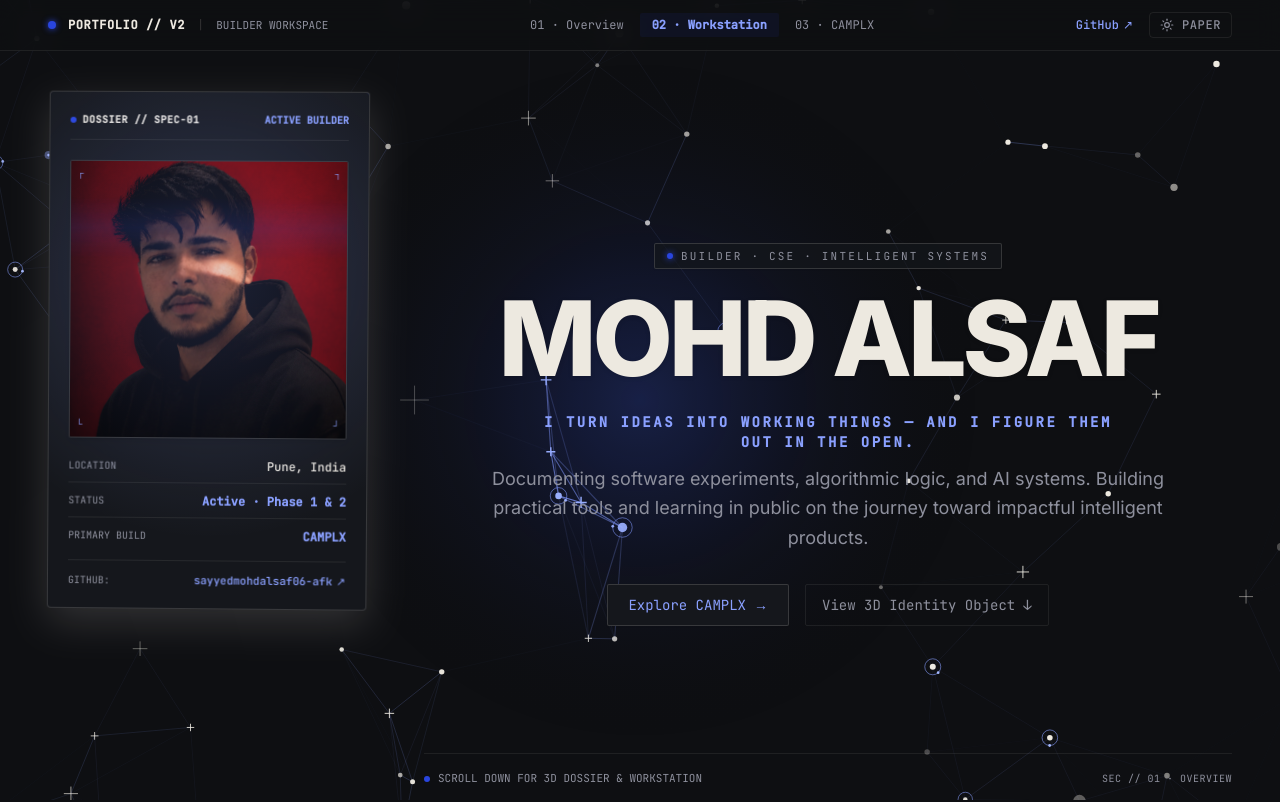
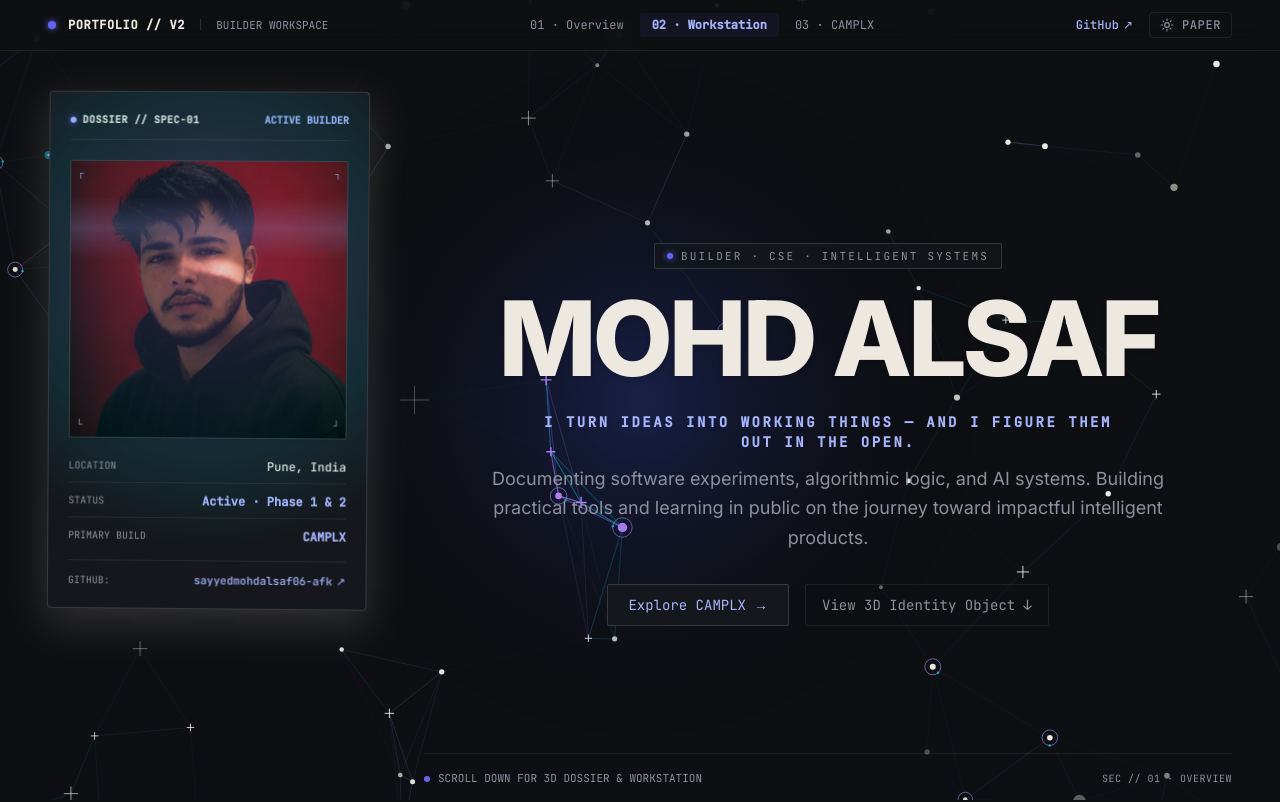
Before and after one commit to sayyedmohdalsaf06-afk/Portfolio, a Next.js app: page / in a window 1280 px wide. Shown: the top 802 px of the page. Built offline with nearby package versions, Linux system fonts and the light colour scheme; no server answers; a web font is replaced by a local one.

Commit message:
feat(design): upgrade lighting & glowing auras to aesthetic Neo-Cyber Aurora Violet & Cyan palette

```diff
--- a/src/app/globals.css
+++ b/src/app/globals.css
@@ -8,7 +8,7 @@
    ============================================================================= */
 
 :root {
-  /* Default Ambient Environment: Graphite */
+  /* Default Ambient Environment: Graphite with Neo-Cyber Aurora Lighting */
   --surface: #0e0f12;
   --surface-raised: #15171c;
   --surface-subtle: #111216;
@@ -17,9 +17,11 @@
   --hairline: rgba(237, 233, 224, 0.08);
   --hairline-strong: rgba(237, 233, 224, 0.16);
   --tick: rgba(237, 233, 224, 0.12);
-  --accent: #2a46e0;
-  --accent-ink: #8aa0ff;
-  --focus-ring: #8aa0ff;
+  --accent: #6366f1;
+  --accent-ink: #a5b4fc;
+  --accent-glow: #8b5cf6;
+  --accent-cyan: #06b6d4;
+  --focus-ring: #a5b4fc;
 
   --terminal-bg: #090a0d;
   --terminal-chrome: #121317;
@@ -39,9 +41,11 @@
   --hairline: rgba(237, 233, 224, 0.08);
   --hairline-strong: rgba(237, 233, 224, 0.16);
   --tick: rgba(237, 233, 224, 0.12);
-  --accent: #2a46e0;
-  --accent-ink: #8aa0ff;
-  --focus-ring: #8aa0ff;
+  --accent: #6366f1;
+  --accent-ink: #a5b4fc;
+  --accent-glow: #8b5cf6;
+  --accent-cyan: #06b6d4;
+  --focus-ring: #a5b4fc;
 
   --terminal-bg: #090a0d;
   --terminal-chrome: #121317;
@@ -58,9 +62,11 @@
   --hairline: rgba(22, 22, 26, 0.10);
   --hairline-strong: rgba(22, 22, 26, 0.18);
   --tick: rgba(22, 22, 26, 0.12);
-  --accent: #2a46e0;
-  --accent-ink: #2a46e0;
-  --focus-ring: #2a46e0;
+  --accent: #4f46e5;
+  --accent-ink: #4f46e5;
+  --accent-glow: #7c3aed;
+  --accent-cyan: #0891b2;
+  --focus-ring: #4f46e5;
 
   --terminal-bg: #111215;
   --terminal-chrome: #18191e;
--- a/src/components/sections/floating-photo-card.tsx
+++ b/src/components/sections/floating-photo-card.tsx
@@ -76,15 +76,15 @@ export function FloatingPhotoCard() {
       const transStr = `translate3d(${totalTransX.toFixed(2)}px, ${totalTransY.toFixed(2)}px, 0)`;
       card!.style.transform = `${transStr} ${rotStr}`;
 
-      // 4. Specular Glare Movement
+      // 4. Specular Glare Movement with Prismatic Violet & Cyan Highlights
       if (sheen) {
-        sheen.style.background = `radial-gradient(circle 380px at ${localMouseX}px ${localMouseY}px, rgba(138, 160, 255, 0.24), transparent 70%)`;
+        sheen.style.background = `radial-gradient(circle 380px at ${localMouseX}px ${localMouseY}px, rgba(167, 139, 250, 0.28) 0%, rgba(6, 182, 212, 0.14) 48%, transparent 72%)`;
       }
 
-      // 5. Breathing Underglow Aura
+      // 5. Breathing Aurora Underglow Aura
       if (glow) {
         const glowScale = 1.0 + Math.sin(time * 1.6) * 0.12 + (dragging ? 0.20 : 0);
-        const glowOpacity = 0.42 + Math.sin(time * 1.6) * 0.12 + (dragging ? 0.30 : 0);
+        const glowOpacity = 0.44 + Math.sin(time * 1.6) * 0.12 + (dragging ? 0.30 : 0);
         glow.style.transform = `translate3d(${totalTransX.toFixed(2)}px, ${(totalTransY + 16).toFixed(2)}px, -40px) scale(${glowScale.toFixed(3)})`;
         glow.style.opacity = `${glowOpacity.toFixed(2)}`;
       }
@@ -211,11 +211,11 @@ export function FloatingPhotoCard() {
     >
       {/* 3D Perspective Stage */}
       <div className="relative w-full [perspective:1200px]">
-        {/* Breathing Focus Blue Underglow Aura */}
+        {/* Breathing Aurora Violet & Cyan Underglow Aura */}
         <div
           ref={glowRef}
           aria-hidden="true"
-          className="absolute inset-x-4 -inset-y-3 rounded-full bg-[radial-gradient(ellipse_at_center,var(--accent)_0%,transparent_68%)] opacity-30 blur-2xl pointer-events-none -z-10 transition-opacity duration-300"
+          className="absolute inset-x-4 -inset-y-3 rounded-full bg-[radial-gradient(ellipse_at_center,rgba(139,92,246,0.65)_0%,rgba(6,182,212,0.28)_45%,transparent_72%)] opacity-35 blur-2xl pointer-events-none -z-10 transition-opacity duration-300"
         />
 
         {/* 3D Physical Card Chassis */}
@@ -237,7 +237,7 @@ export function FloatingPhotoCard() {
           {/* Animated Iridescent Edge Shimmer */}
           <div
             aria-hidden="true"
-            className="absolute -inset-[1px] rounded-sm pointer-events-none z-20 border border-[var(--accent)]/30 opacity-75 [mask-image:radial-gradient(circle_at_top_right,black,transparent_75%)]"
+            className="absolute -inset-[1px] rounded-sm pointer-events-none z-20 border border-[var(--accent-ink)]/35 opacity-80 [mask-image:radial-gradient(circle_at_top_right,black,transparent_75%)]"
           />
 
           {/* Top Meta Bar */}
@@ -246,7 +246,7 @@ export function FloatingPhotoCard() {
             style={{ transform: "translateZ(8px)" }}
           >
             <div className="flex items-center gap-1.5">
-              <span className="h-1.5 w-1.5 rounded-full bg-[var(--accent)] animate-pulse" aria-hidden="true" />
+              <span className="h-1.5 w-1.5 rounded-full bg-[var(--accent-ink)] animate-pulse shadow-[0_0_8px_var(--accent-glow)]" aria-hidden="true" />
               <span className="font-semibold text-[var(--text)] tracking-wider">DOSSIER // SPEC-01</span>
             </div>
             <span className="text-[var(--accent-ink)] font-semibold">ACTIVE BUILDER</span>
@@ -268,7 +268,7 @@ export function FloatingPhotoCard() {
             {/* Scanline Radar Sweep */}
             <div
               aria-hidden="true"
-              className="absolute inset-x-0 top-0 h-16 bg-gradient-to-b from-transparent via-[var(--accent)]/15 to-transparent pointer-events-none z-20 animate-[scanline_4s_ease-in-out_infinite]"
+              className="absolute inset-x-0 top-0 h-16 bg-gradient-to-b from-transparent via-[var(--accent-ink)]/25 to-transparent pointer-events-none z-20 animate-[scanline_4s_ease-in-out_infinite]"
             />
 
             {!imgError ? (
--- a/src/components/sections/project-experience.tsx
+++ b/src/components/sections/project-experience.tsx
@@ -205,13 +205,13 @@ export function ProjectExperience() {
       card!.style.transform = `${transStr} ${rotStr}`;
       card!.style.opacity = `${popOpacity.toFixed(2)}`;
 
-      // 4. Dynamic Holographic Glare Movement
+      // 4. Dynamic Holographic Glare Movement with Prismatic Violet & Cyan
       if (sheen) {
         const glareY = localMouseY + (1 - clamp(popProgress, 0, 1)) * 120;
-        sheen.style.background = `radial-gradient(circle 460px at ${localMouseX}px ${glareY.toFixed(1)}px, rgba(138, 160, 255, 0.26), transparent 70%)`;
+        sheen.style.background = `radial-gradient(circle 460px at ${localMouseX}px ${glareY.toFixed(1)}px, rgba(167, 139, 250, 0.30) 0%, rgba(6, 182, 212, 0.14) 48%, transparent 72%)`;
       }
 
-      // 5. Breathing & Radiant Pop Underglow Aura
+      // 5. Breathing & Radiant Aurora Pop Underglow Aura
       if (glow) {
         const glowScale = 0.70 + popProgress * 0.42 + (dragging ? 0.20 : 0);
         const glowOpacity = clamp(popProgress * 0.58 + (dragging ? 0.30 : 0), 0, 0.90);
@@ -303,7 +303,7 @@ export function ProjectExperience() {
       dragging = true;
       dragStartX = e.clientX - dragCurX;
       dragStartY = e.clientY - dragCurY;
-      document.body.classList.add("is-dragging-grid");
+      document.body.classList.add("is-dragging-card");
     }
 
     function onPointerUp() {
@@ -311,7 +311,7 @@ export function ProjectExperience() {
       dragging = false;
       dragTargetX = 0;
       dragTargetY = 0;
-      document.body.classList.remove("is-dragging-grid");
+      document.body.classList.remove("is-dragging-card");
     }
 
     function onPointerLeave() {
@@ -378,11 +378,11 @@ export function ProjectExperience() {
 
       {/* Interactive Physical Object Container */}
       <div className="relative w-full [perspective:1200px]">
-        {/* Ambient Focus Blue Underglow Aura */}
+        {/* Ambient Aurora Underglow Aura */}
         <div
           ref={glowRef}
           aria-hidden="true"
-          className="absolute inset-x-8 -inset-y-4 rounded-full bg-[radial-gradient(ellipse_at_center,var(--accent)_0%,transparent_68%)] opacity-25 blur-2xl pointer-events-none -z-10 transition-opacity duration-300"
+          className="absolute inset-x-8 -inset-y-4 rounded-full bg-[radial-gradient(ellipse_at_center,rgba(99,102,241,0.60)_0%,rgba(139,92,246,0.30)_40%,rgba(6,182,212,0.15)_65%,transparent_75%)] opacity-30 blur-2xl pointer-events-none -z-10 transition-opacity duration-300"
         />
 
         <div
--- a/src/components/system/background-field.tsx
+++ b/src/components/system/background-field.tsx
@@ -252,8 +252,10 @@ export function BackgroundField() {
             if (lineAlpha > 0.02) {
               ctx.lineWidth = p1.distToMouse < 150 ? 1.1 : 0.7;
               ctx.strokeStyle = isDark
-                ? `rgba(138, 160, 255, ${Math.min(0.92, lineAlpha)})`
-                : `rgba(42, 70, 224, ${Math.min(0.80, lineAlpha)})`;
+                ? (i % 2 === 0
+                    ? `rgba(167, 139, 250, ${Math.min(0.92, lineAlpha)})`
+                    : `rgba(6, 182, 212, ${Math.min(0.85, lineAlpha)})`)
+                : `rgba(79, 70, 229, ${Math.min(0.80, lineAlpha)})`;
               ctx.beginPath();
               ctx.moveTo(p1.px, p1.py);
               ctx.lineTo(p2.px, p2.py);
@@ -281,13 +283,13 @@ export function BackgroundField() {
             const pulseY = pt1.py + (pt2.py - pt1.py) * pulse.progress;
             const pulseSize = 2.4 * ((pt1.scale + pt2.scale) / 2);
 
-            ctx.fillStyle = isDark ? "rgba(165, 185, 255, 0.98)" : "rgba(42, 70, 224, 0.95)";
+            ctx.fillStyle = isDark ? "rgba(192, 132, 252, 0.98)" : "rgba(79, 70, 229, 0.95)";
             ctx.beginPath();
             ctx.arc(pulseX, pulseY, pulseSize, 0, Math.PI * 2);
             ctx.fill();
 
             // Luminous pulse aura
-            ctx.fillStyle = isDark ? "rgba(138, 160, 255, 0.4)" : "rgba(42, 70, 224, 0.35)";
+            ctx.fillStyle = isDark ? "rgba(6, 182, 212, 0.45)" : "rgba(79, 70, 229, 0.35)";
             ctx.beginPath();
             ctx.arc(pulseX, pulseY, pulseSize * 2.8, 0, Math.PI * 2);
             ctx.fill();
@@ -306,10 +308,10 @@ export function BackgroundField() {
           const arm = (ptSize + 4.5) * scale;
           ctx.strokeStyle = isDark
             ? isNearby
-              ? `rgba(165, 185, 255, ${alpha})`
+              ? `rgba(192, 132, 252, ${alpha})`
               : `rgba(237, 233, 224, ${alpha})`
             : isNearby
-            ? `rgba(42, 70, 224, ${alpha})`
+            ? `rgba(79, 70, 229, ${alpha})`
             : `rgba(22, 22, 26, ${alpha})`;
           ctx.lineWidth = isNearby ? 1.4 : 0.9;
           ctx.beginPath();
@@ -322,10 +324,10 @@ export function BackgroundField() {
           // Luminous node core
           ctx.fillStyle = isDark
             ? isNearby
-              ? `rgba(165, 185, 255, ${alpha})`
+              ? `rgba(192, 132, 252, ${alpha})`
               : `rgba(237, 233, 224, ${alpha})`
             : isNearby
-            ? `rgba(42, 70, 224, ${alpha})`
+            ? `rgba(79, 70, 229, ${alpha})`
             : `rgba(22, 22, 26, ${alpha})`;
 
           ctx.beginPath();
@@ -336,8 +338,8 @@ export function BackgroundField() {
           if (p.hasRing || isNearby) {
             const ringRadius = Math.max(4.0, ptSize + 5.0);
             ctx.strokeStyle = isDark
-              ? `rgba(138, 160, 255, ${alpha * 0.65})`
-              : `rgba(42, 70, 224, ${alpha * 0.55})`;
+              ? `rgba(167, 139, 250, ${alpha * 0.70})`
+              : `rgba(79, 70, 229, ${alpha * 0.55})`;
             ctx.lineWidth = 0.9;
             ctx.beginPath();
             ctx.arc(px, py, ringRadius, 0, Math.PI * 2);
@@ -347,9 +349,9 @@ export function BackgroundField() {
             const tickAngle = time * 1.3 + p.pulsePhase;
             const tx = px + Math.cos(tickAngle) * ringRadius;
             const ty = py + Math.sin(tickAngle) * ringRadius;
-            ctx.fillStyle = isDark ? `rgba(165, 185, 255, ${alpha})` : `rgba(42, 70, 224, ${alpha})`;
+            ctx.fillStyle = isDark ? `rgba(6, 182, 212, ${alpha})` : `rgba(79, 70, 229, ${alpha})`;
             ctx.beginPath();
-            ctx.arc(tx, ty, 1.4, 0, Math.PI * 2);
+            ctx.arc(tx, ty, 1.2, 0, Math.PI * 2);
             ctx.fill();
           }
         }
```
Also changed, not shown: src/components/sections/identity-terminal.tsx (+6 -6 lines).
